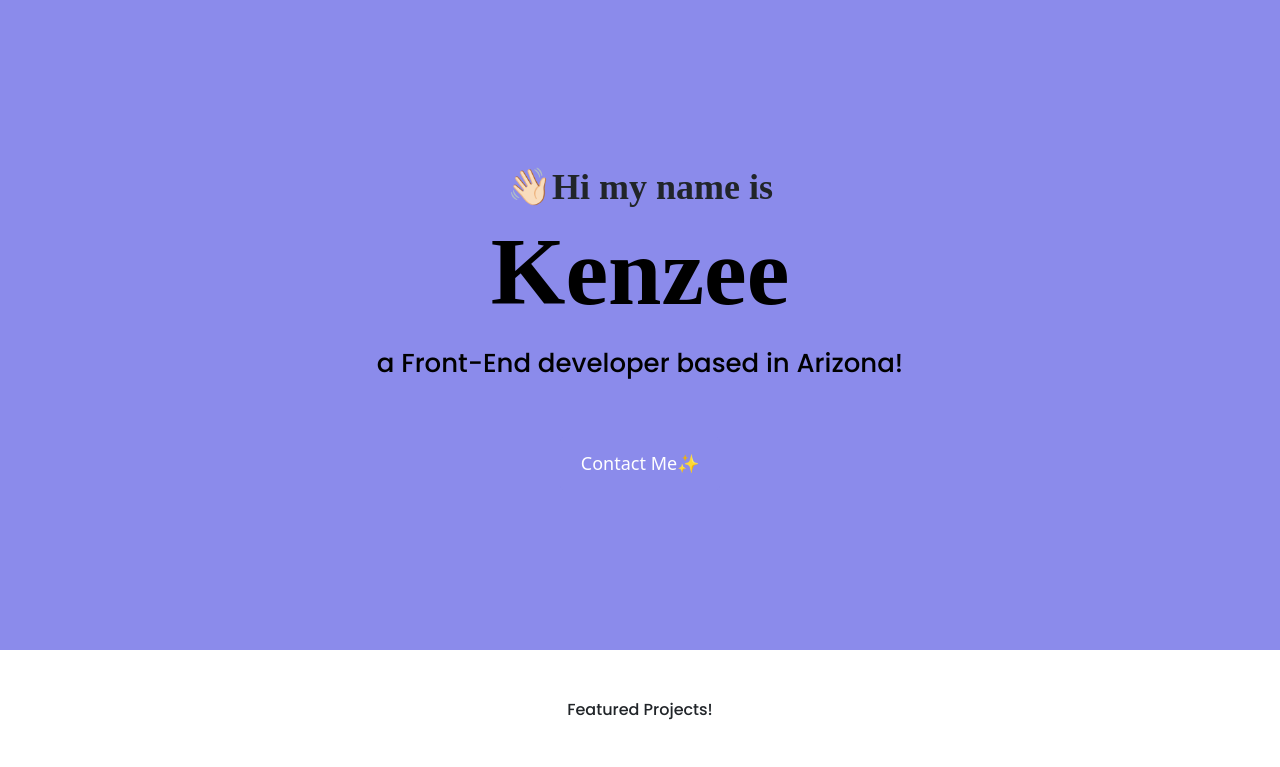
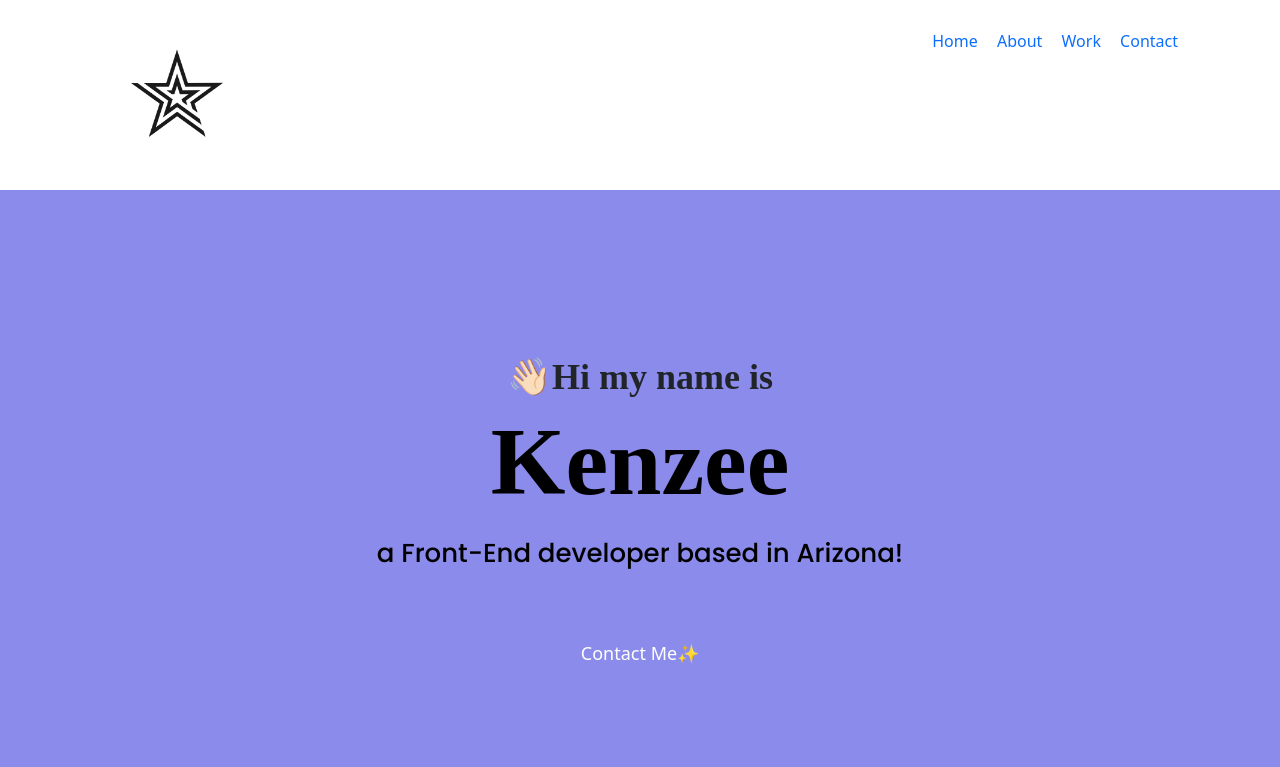
Before and after one commit to KenzeeKay/Portfolio-project, a plain HTML site: page index.html in a window 1280 px wide. Shown: the top 767 px of the page. Drawn offline with nearby package versions, Linux system fonts and the light colour scheme; a web font is replaced by a local one.

Commit message:
added header

```diff
--- a/index.html
+++ b/index.html
@@ -25,6 +25,19 @@
     <title>Document</title>
   </head>
   <body>
+    <div class="container">
+      <nav class="d-flex justify-content-between">
+        <img src="Images/starlogo.png" class="logo" alt="" />
+        <ul>
+          <li class="active">
+            <a href="/">Home</a>
+          </li>
+          <li><a href="/about.html">About</a></li>
+          <li><a href="/work.html">Work</a></li>
+          <li><a href="/contact.html">Contact</a></li>
+        </ul>
+      </nav>
+    </div>
     <div class="hero">
       <p>👋🏻Hi my name is</p>
 
--- a/styles.css
+++ b/styles.css
@@ -111,3 +111,27 @@ p {
     font-size: 44px;
   }
 }
+.logo {
+  max-width: 150px;
+}
+nav ul {
+  padding: 0;
+  margin: 0;
+}
+nav li {
+  display: inline;
+  list-style: none;
+  line-height: 42px;
+  margin-left: 15px;
+}
+nav {
+  padding: 20px;
+}
+nav a{
+  text-decoration: none;
+  color: #272142:
+  transition: all 100ms ease-in-out;
+}
+nav a:hover{
+  color: var(--branding-color);
+}
```
Also changed, not shown: Images/starlogo.png (added), 2 other files.
